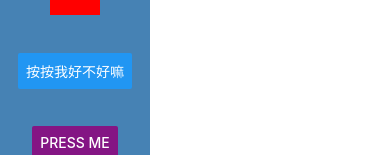
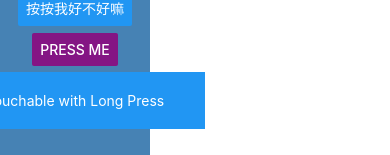
Before and after one commit to Yizhiqing/ml-mobile, a React Native app: screen / in a window 390 px wide. Shown: the part 685-840 px from the top of the page. Built offline with nearby package versions, Linux system fonts and the light colour scheme.

Commit message:
Happy coding.

```diff
--- a/App.js
+++ b/App.js
@@ -1,5 +1,5 @@
 import React, { Component } from 'react';
-import { StyleSheet, Text, TextInput, View, Image, Button, Alert } from 'react-native';
+import { StyleSheet, Text, TextInput, View, Image, Button, Alert, TouchableHighlight } from 'react-native';
 
 export default class App extends Component {
   constructor(props) {
@@ -9,6 +9,10 @@
 
   _onPressButton() {
     Alert.alert('轻点好不！')
+  }
+
+  _onLongPressButton() {
+    Alert.alert('You long-pressed the button!')
   }
 
   render() {
@@ -49,6 +53,11 @@
                 title="Press Me"
                 color="#841584"
               />
+              <TouchableHighlight onPress={this._onPressButton} onLongPress={this._onLongPressButton} underlayColor="white">
+                <View style={styles.button}>
+                  <Text style={styles.buttonText}>Touchable with Long Press</Text>
+                </View>
+              </TouchableHighlight>
         </View>
           </View>
         </View>
@@ -90,4 +99,14 @@
   red: {
     color: 'red',
   },
+  button: {
+    marginBottom: 30,
+    width: 260,
+    alignItems: 'center',
+    backgroundColor: '#2196F3'
+  },
+  buttonText: {
+    padding: 20,
+    color: 'white'
+  },
 });
```
